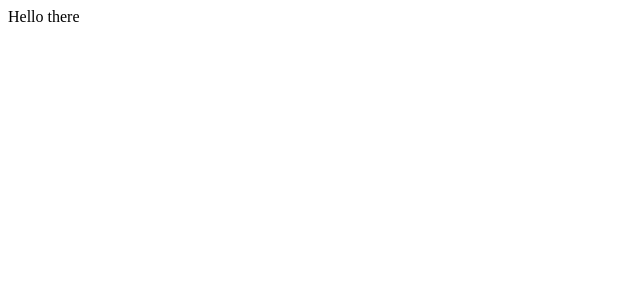
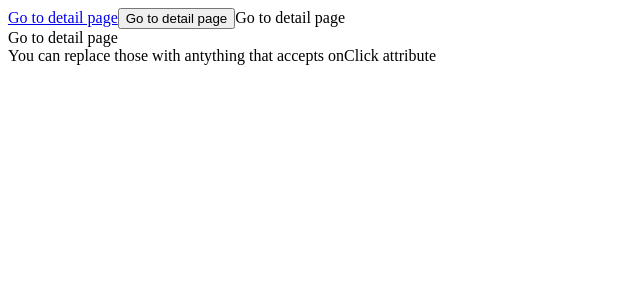
Before and after one commit to SolderingKnowledge/react_next, a Next.js app: page / in a window 1280 px wide. Shown: the top 300 px of the page, without its empty margins (0-640 px from the left). Built offline with nearby package versions, Linux system fonts and the light colour scheme.

Commit message:
adding link features

```diff
--- a/pages/index.js
+++ b/pages/index.js
@@ -1,7 +1,13 @@
+import Link from "next/link";
 const first = () => {
     return (
         <div>
-            Hello there
+            {/* <Link href="/detail">Go to detail page</Link> --before it used to be like that*/}
+            <Link href="/detail"><a>Go to detail page</a></Link>
+            <Link href="/detail"><button>Go to detail page</button></Link>
+            <Link href="/detail"><span>Go to detail page</span></Link>
+            <Link href="/detail"><div>Go to detail page</div></Link>
+            You can replace those with antything that accepts onClick attribute
         </div>
     )
 }
```
Also changed, not shown: pages/detail.js (added, +8 -0 lines), 1 other file (tests, documents, lock files or other folders).
